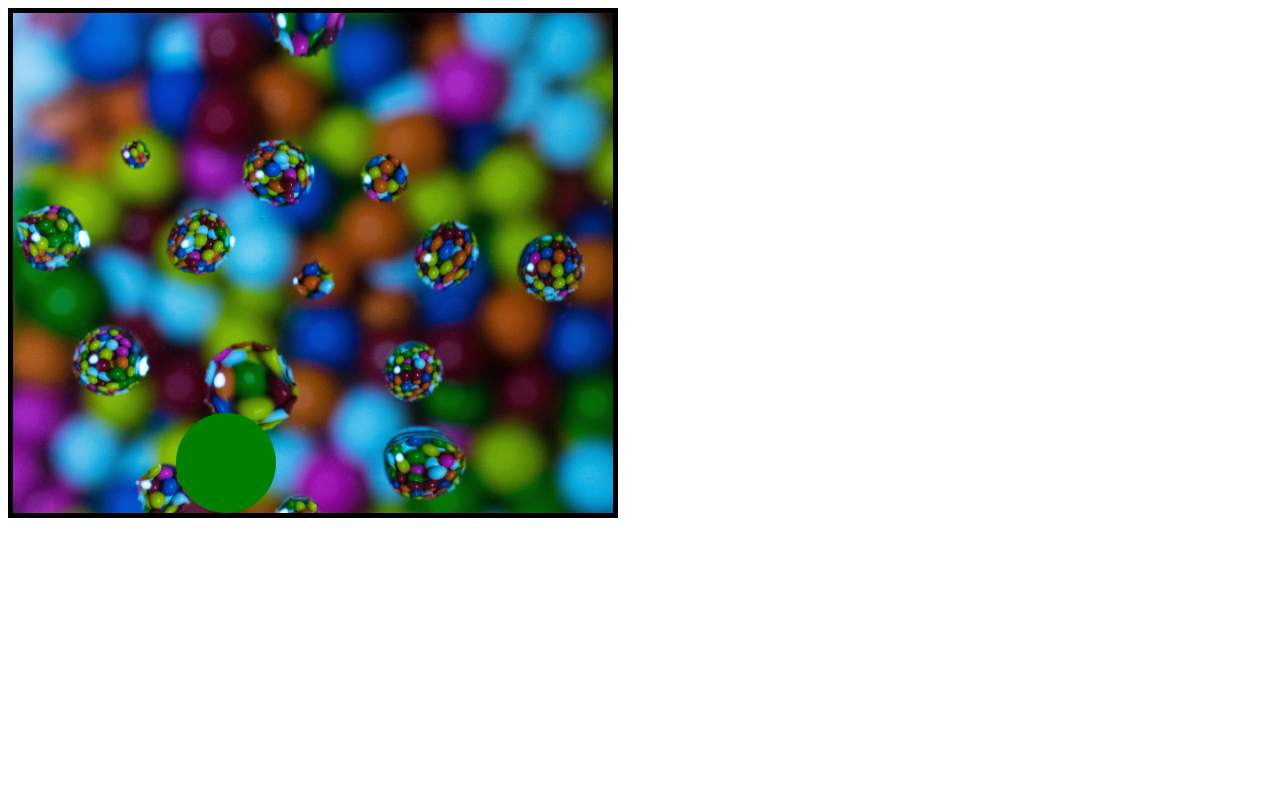
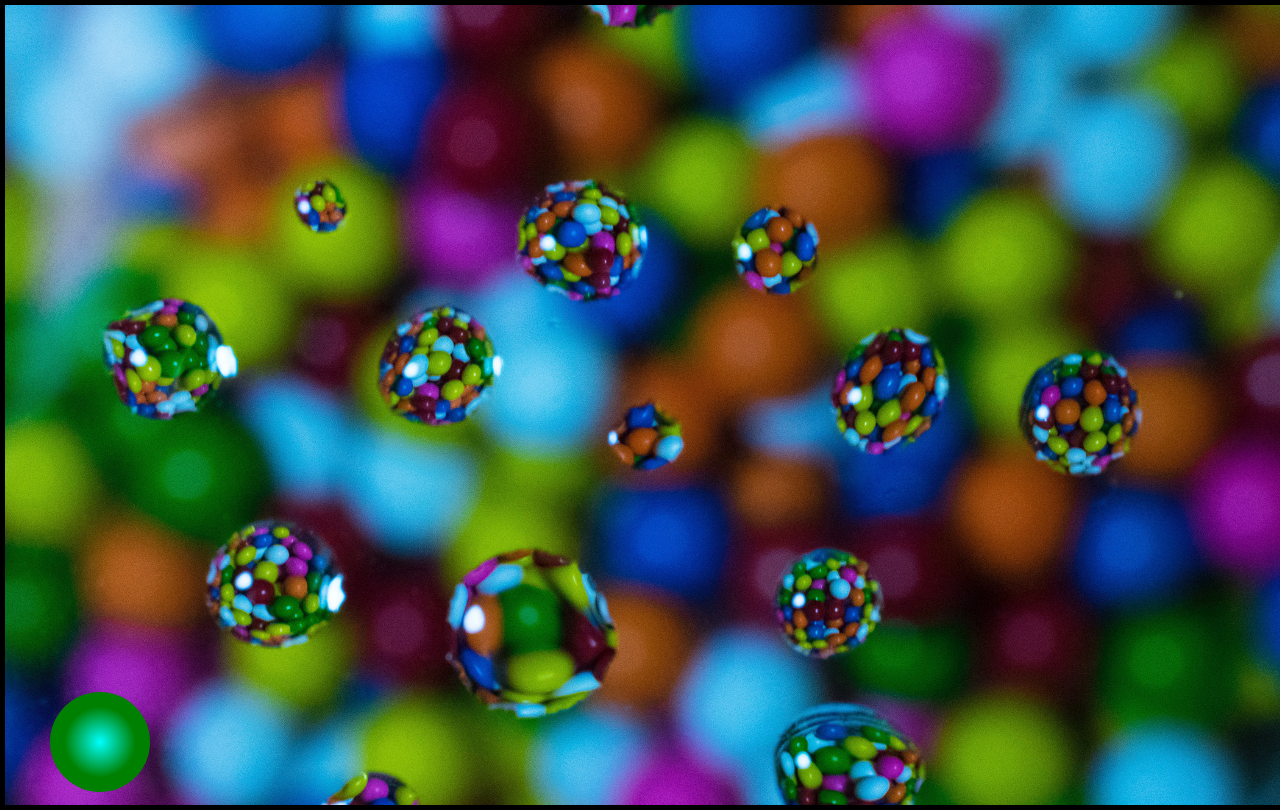
Before and after one commit to shanekawhitlock/portfolio, a plain HTML site: page Assignments/108/108_Assignment22/index.html in a window 1280 px wide. Drawn offline with Linux system fonts and the light colour scheme.

Commit message:
Bouncing Ball updates

```diff
--- a/Assignments/108/108_Assignment22/index.html
+++ b/Assignments/108/108_Assignment22/index.html
@@ -3,6 +3,9 @@
   <head>
     <title>Assignment 22 - Bouncing Ball</title>
     <style>
+      body{
+        margin: 0;
+      }
       #room{
         border: 5px solid black;
         position: relative;
@@ -13,7 +16,8 @@
 
       #ball{
         align-items: center;
-        background-color: green;
+        /* background-color: rgb(34, 178, 224); */
+        background-image: radial-gradient(cyan,green,green);
         border-radius: 50%;
         display: flex;
         font-weight: bold;
@@ -29,8 +33,8 @@
     </div>
 
     <script type="text/javascript">
-      let roomWidth = 600;
-      let roomHeight = 500;
+      let roomWidth = window.innerWidth;
+      let roomHeight = window.innerHeight;
       let ballWidth = 100;
       let ballHeight = 100;
 
```
